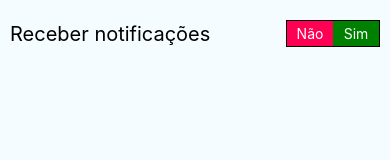
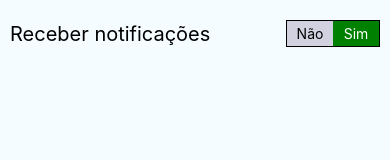
Before and after one commit to bognarjunior/AsyncStorageStudy, a React Native app: screen / in a window 390 px wide. Shown: the top 160 px of the page. Built offline with nearby package versions, Linux system fonts and the light colour scheme.

Commit message:
Creating toggle component functionality
Criando a funcionalidade de componente toggle

```diff
--- a/App.js
+++ b/App.js
@@ -9,7 +9,7 @@ export default class App extends Component {
       <View style={styles.container}>
         <View style={styles.chooseNotification}>
           <Text style={styles.labelNotification}>Receber notificações</Text>
-          <Toggle style={{ flex: 1}} />
+          <Toggle style={{ flex: 1}} value={true} />
         </View>
       </View>
     );
--- a/components/Toggle.js
+++ b/components/Toggle.js
@@ -3,13 +3,27 @@ import { Text, View, StyleSheet } from 'react-native'
 
 export default class Toggle extends Component {
   render() {
+
+		const activeNot = [styles.viewToggle];
+		if (!this.props.value) {
+			activeNot.push(styles.viewNot);
+		}
+
+		const activeYes = [styles.viewToggle];
+		if (this.props.value) {
+			activeYes.push(styles.viewYes);
+		}
+
+		const labelYes = this.props.value ? styles.activeLabel : styles.inactiveLabel;
+		const labelNot = !this.props.value ? styles.activeLabel : styles.inactiveLabel;
+
     return (
       <View style={[styles.container, this.props.style]}>
-				<View style={[styles.viewNot, styles.viewToggle]}>
-					<Text style={styles.activeLabel}> Não </Text>
+				<View style={activeNot}>
+					<Text style={labelNot}> Não </Text>
 				</View>
-				<View style={[styles.viewYes, styles.viewToggle]}>
-					<Text style={styles.activeLabel}> Sim </Text>
+				<View style={activeYes}>
+					<Text style={labelYes}> Sim </Text>
 				</View>
       </View>
     )
@@ -25,6 +39,9 @@ const styles = StyleSheet.create({
   activeLabel: {
     color: '#ffffff'
 	},
+  inactiveLabel: {
+    color: '#000000'
+	},
   viewYes: {
 		backgroundColor: '#008000',
 	},
```
